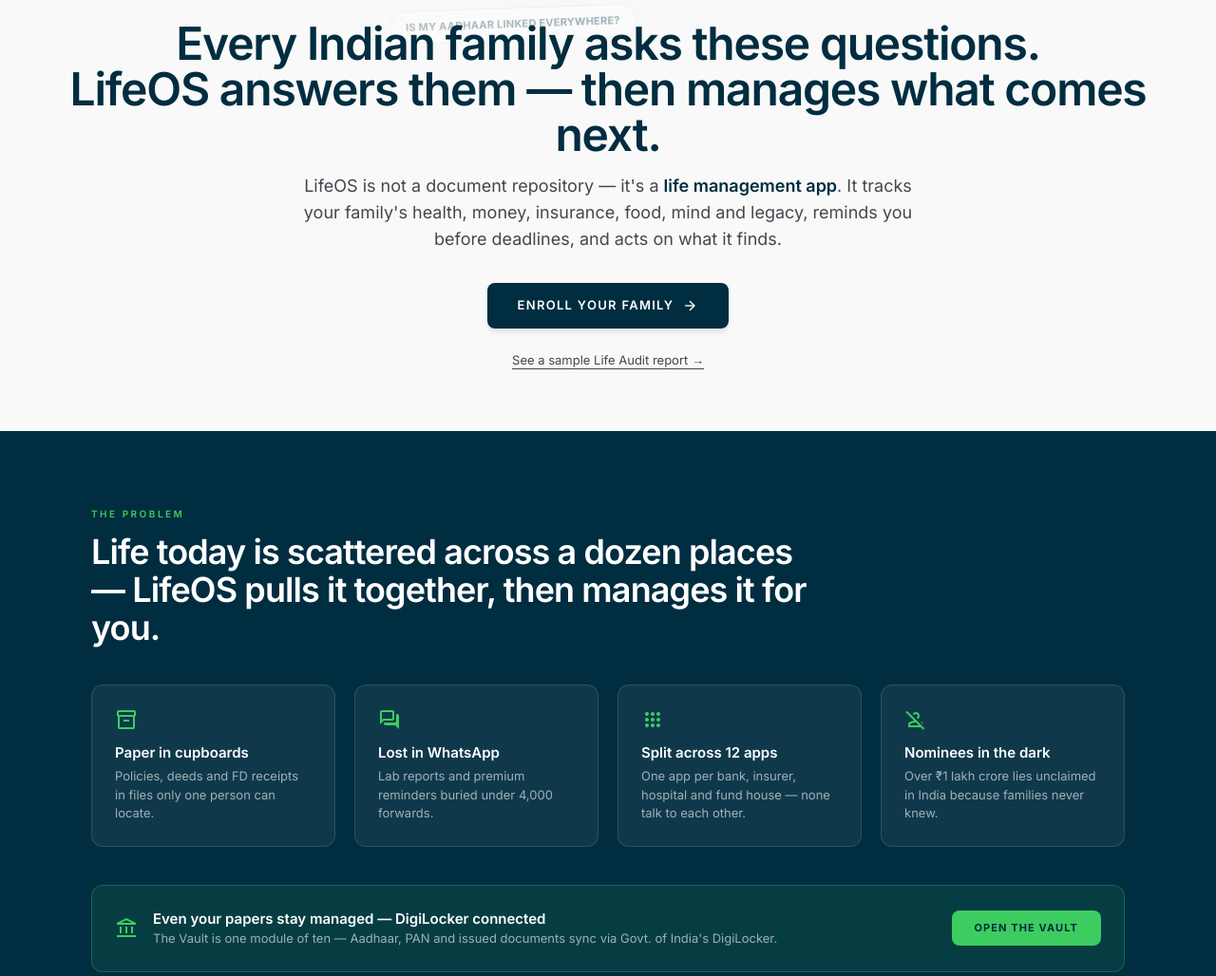
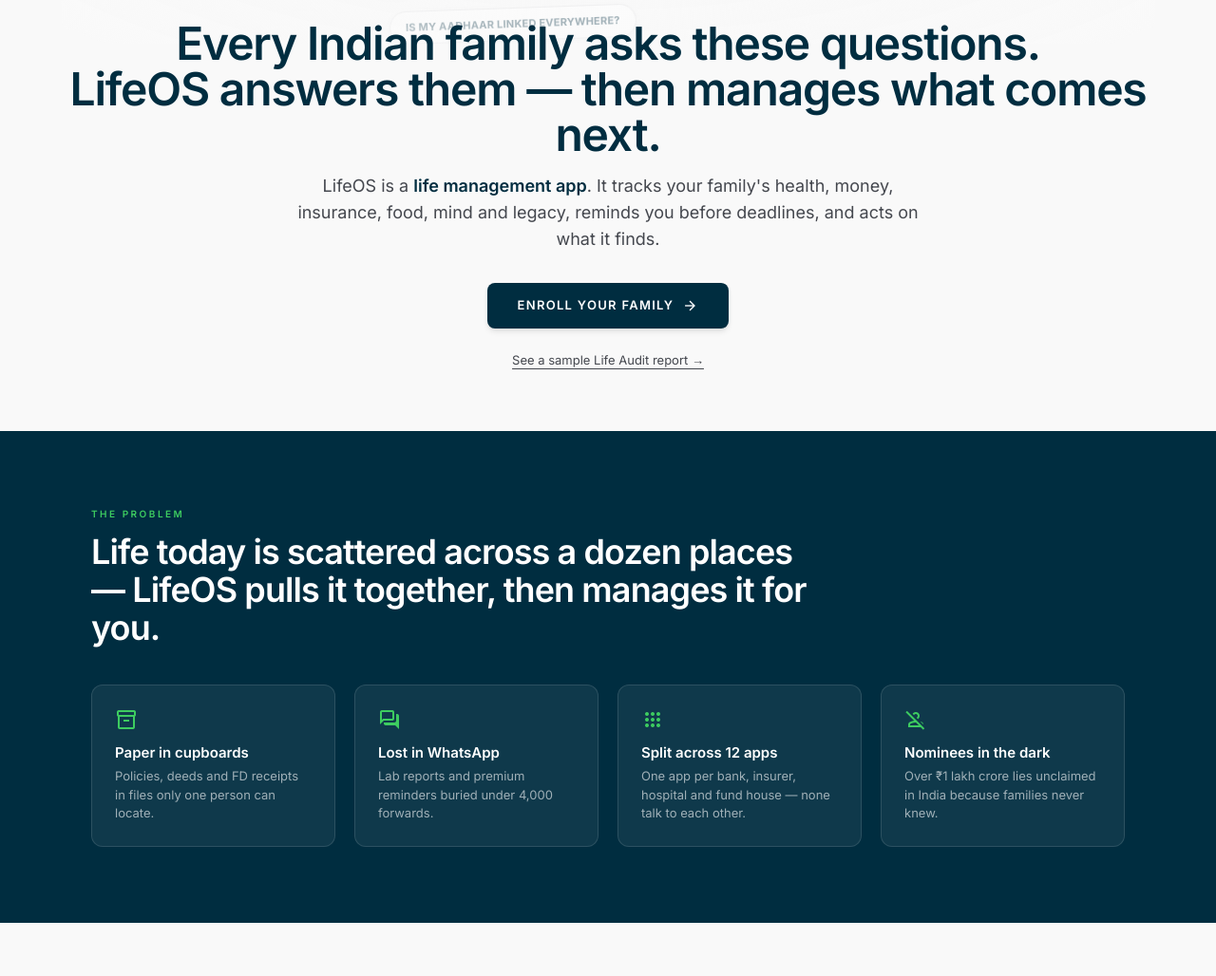
Before and after one commit to gitmaster-max/lifeos, a plain HTML site: page index.html in a window 1280 px wide. Shown: the part 479-1507 px from the top of the page at 95% size. Drawn offline with nearby package versions, Linux system fonts and the light colour scheme.

Commit message:
Reframe homepage away from document-management, toward life management
Removed the standalone DigiLocker/Vault callout box (most visually
prominent document-related element), dropped "document locker/
repository" framing from meta description and hero copy, and reworded
the Vault module card to emphasize records rather than documents.

```diff
--- a/index.html
+++ b/index.html
@@ -6,7 +6,7 @@
 <title>LifeOS | Your Life, Managed</title>
 <meta name="description" content="LifeOS is India's life management app — it runs your family's health, money, insurance, nutrition, mind and legacy, and acts before anything slips."/>
 <meta property="og:title" content="LifeOS | Your Life, Managed"/>
-<meta property="og:description" content="Not a document locker — a life management app. Health, money, insurance, food, mind and legacy: tracked, reminded, acted on."/>
+<meta property="og:description" content="LifeOS is a life management app for your family — health, money, insurance, food, mind and legacy: tracked, reminded, acted on."/>
 <meta name="theme-color" content="#002D40"/>
 <link href="assets/favicon.svg" rel="icon" type="image/svg+xml"/>
 <script src="https://cdn.tailwindcss.com?plugins=forms,container-queries"></script>
@@ -63,7 +63,7 @@
     <div id="qcloud" class="max-w-6xl mx-auto"></div>
     <div class="text-center -mt-6 relative z-10 px-8 pb-16">
       <h1 class="text-4xl md:text-5xl font-semibold text-primary tracking-tight leading-tight mb-4">Every Indian family asks these questions.<br/>LifeOS answers them — then manages what comes next.</h1>
-      <p class="text-lg text-on-surface-variant max-w-2xl mx-auto mb-8">LifeOS is not a document repository — it's a <span class="text-primary font-semibold">life management app</span>. It tracks your family's health, money, insurance, food, mind and legacy, reminds you before deadlines, and acts on what it finds.</p>
+      <p class="text-lg text-on-surface-variant max-w-2xl mx-auto mb-8">LifeOS is a <span class="text-primary font-semibold">life management app</span>. It tracks your family's health, money, insurance, food, mind and legacy, reminds you before deadlines, and acts on what it finds.</p>
       <a href="onboarding-1-city.html" class="inline-flex items-center gap-2 px-8 py-3.5 bg-primary text-on-primary text-[13px] font-semibold tracking-widest rounded-lg hover:brightness-110 active:scale-[0.98] transition-all shadow-md">
         ENROLL YOUR FAMILY <span class="material-symbols-outlined text-[18px]">arrow_forward</span>
       </a>
@@ -97,16 +97,6 @@
           <h3 class="font-semibold text-white mb-1 text-[15px]">Nominees in the dark</h3>
           <p class="text-[13px] text-white/60">Over ₹1 lakh crore lies unclaimed in India because families never knew.</p>
         </div>
-      </div>
-      <div class="mt-10 p-6 rounded-xl flex items-center justify-between flex-wrap gap-4" style="background:rgba(61,204,96,.1);border:1px solid rgba(61,204,96,.3)">
-        <div class="flex items-center gap-4">
-          <span class="material-symbols-outlined" style="color:#3dcc60">account_balance</span>
-          <div>
-            <h3 class="font-semibold text-white text-[15px]">Even your papers stay managed — DigiLocker connected</h3>
-            <p class="text-[13px] text-white/60">The Vault is one module of ten — Aadhaar, PAN and issued documents sync via Govt. of India's DigiLocker.</p>
-          </div>
-        </div>
-        <a href="vault.html" class="px-6 py-2.5 text-[11px] font-bold tracking-widest rounded-lg transition-all" style="background:#3dcc60;color:#002D40">OPEN THE VAULT</a>
       </div>
     </div>
   </section>
@@ -234,7 +224,7 @@
       <a href="vault.html" class="card block p-6 bg-surface-container-lowest border border-outline-variant rounded-xl transition-all">
         <span class="material-symbols-outlined text-primary mb-4 block">folder_shared</span>
         <h3 class="font-semibold text-primary mb-1">Vault</h3>
-        <p class="text-[13px] text-on-surface-variant">Every document's location + DigiLocker.</p>
+        <p class="text-[13px] text-on-surface-variant">Family records and IDs, one place, always findable.</p>
       </a>
     </div>
   </section>
```
